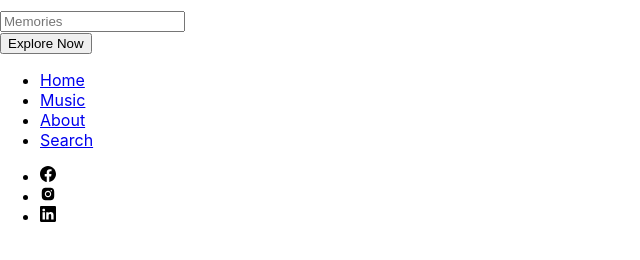
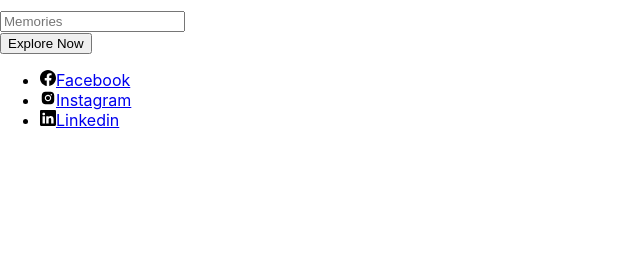
Before and after one commit to EstherNjuguna/playmusic, a React (Create React App) app: page / in a window 1280 px wide. Shown: the part 524-784 px from the top of the page, without its empty margins (0-640 px from the left). Built offline with nearby package versions, Linux system fonts and the light colour scheme; the HTML template or start-up script is replaced by a standard one.

Commit message:
added bootstrap to the footer

```diff
--- a/src/components/home/About.js
+++ b/src/components/home/About.js
@@ -2,12 +2,11 @@ import React from 'react';
 import Footer from './Footer';
 function About() {
   return (
+    <>
     <div className="text-bg-secondary p-4">
     <div>
 
     <section className="about" id="about">
-
-
 
     <h1>PlAY MAROON</h1>
     <p><b>PLAY MUSIC</b>  Is an app that enables users to play their favorite songs from Maroon 5. It will also enable one to type in their lyrics, mark a song as their favorite songs also.</p>
@@ -15,10 +14,11 @@ function About() {
     </section>
     </div>
     <section className="footer">
-        <Footer />
+
     </section>
+    <Footer />
     </div>
-
+</>
   )
 }
 
--- a/src/components/home/Footer.js
+++ b/src/components/home/Footer.js
@@ -4,35 +4,43 @@ import React from "react";
 
 import { BsLinkedin, BsFacebook } from "react-icons/bs";
 import { AiFillInstagram } from "react-icons/ai";
+//import { Link } from "react-router-dom";
 export default function Footer() {
   return (
-    <div>
+    //<nav class="navbar navbar-expand-lg bg-info">
+    //<div className="container-fluid">
 
-      <ul className="links">
-        <li>
-          <a href="/home">Home</a>
+      //<ul className="nav justify-content-center">
+       // <li className="nav-item">
+         // <Link className="nav-link" to="/home">Home</Link>
+        //</li>
+       // <li className="nav-item">
+         // <Link className="nav-link"to="/music">Music</Link>
+       // </li>
+        //<li className="nav-item">
+        //  <Link className="nav-link" to="/About">About</Link>
+        //</li>
+       // <li>
+        //  <Link className="nav-link" to="/search">Search</Link>
+        //</li>
+      //</ul>
+      <nav class="navbar navbar-expand-lg bg-info">
+
+      <ul className="social__links">
+        <li className="nav-item">
+          <BsFacebook />
+          <a className="nav-link"href="#Facebook">Facebook</a>
         </li>
-        <li>
-          <a href="/music">Music</a>
+        <li className="nav-item">
+          <AiFillInstagram />
+          <a className="nav-link"href="#Instagram">Instagram</a>
         </li>
-        <li>
-          <a href="/About">About</a>
-        </li>
-        <li>
-          <a href="/search">Search</a>
+        <li className="nav-item">
+          <BsLinkedin />
+          <a className="nav-link"href="#Linkedin">Linkedin</a>
         </li>
       </ul>
-      <ul className="social__links">
-        <li>
-          <BsFacebook />
-        </li>
-        <li>
-          <AiFillInstagram />
-        </li>
-        <li>
-          <BsLinkedin />
-        </li>
-      </ul>
-    </div>
+
+    </nav>
   );
 }
--- a/src/components/music/Music.js
+++ b/src/components/music/Music.js
@@ -22,6 +22,6 @@ mvidSearch,[]
             {musicCard}
           </div>
         </div>
-       // </div>
+        </div>
     )
 }
```
